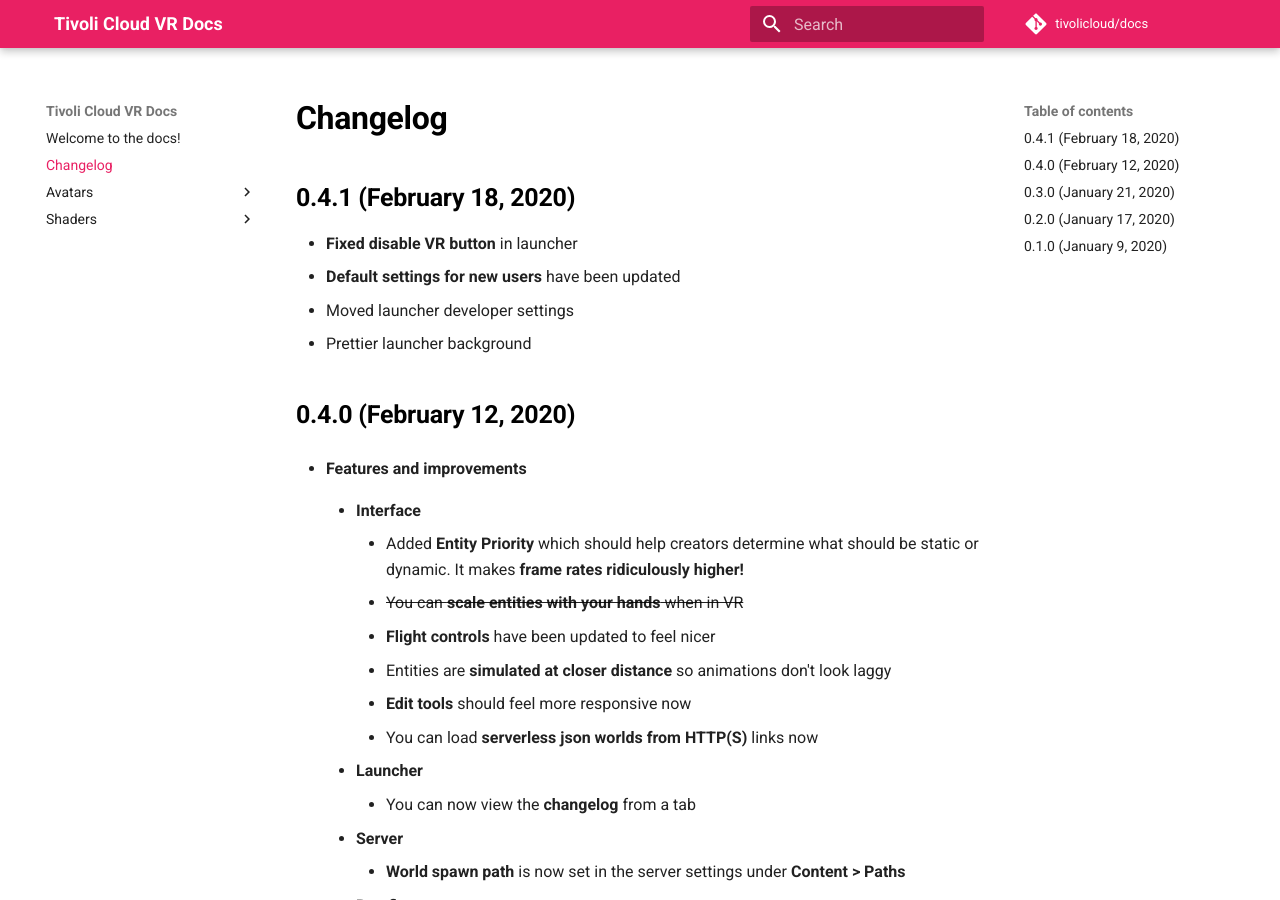
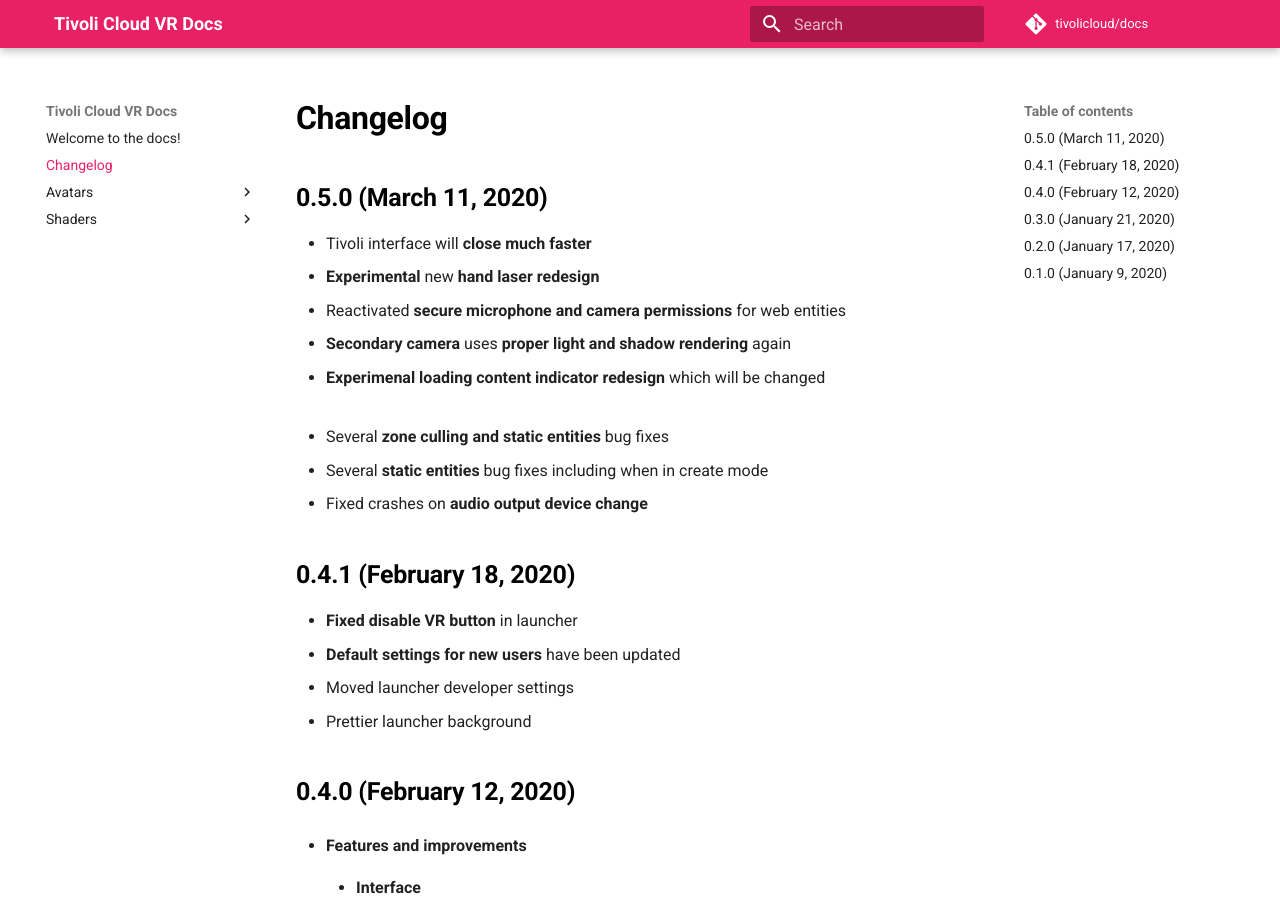
Before and after one commit to Nex-Pro/docs, an MkDocs documentation site: the page built from docs/changelog.md, in a window 1280 px wide and 900 px high. Built offline with MkDocs 1.6.1 and Material for MkDocs 9.7.7, drawn with Linux system fonts in a browser that asks for light colours.

Commit message:
Added 0.5.0 to changelog

```diff
--- a/docs/changelog.md
+++ b/docs/changelog.md
@@ -1,4 +1,16 @@
 # Changelog
+
+## 0.5.0 (March 11, 2020)
+
+-   Tivoli interface will **close much faster**
+-   **Experimental** new **hand laser redesign**
+-   Reactivated **secure microphone and camera permissions** for web entities
+-   **Secondary camera** uses **proper light and shadow rendering** again
+-   **Experimenal loading content indicator redesign** which will be changed
+    <br><br>
+-   Several **zone culling and static entities** bug fixes
+-   Several **static entities** bug fixes including when in create mode
+-   Fixed crashes on **audio output device change**
 
 ## 0.4.1 (February 18, 2020)
 
```
